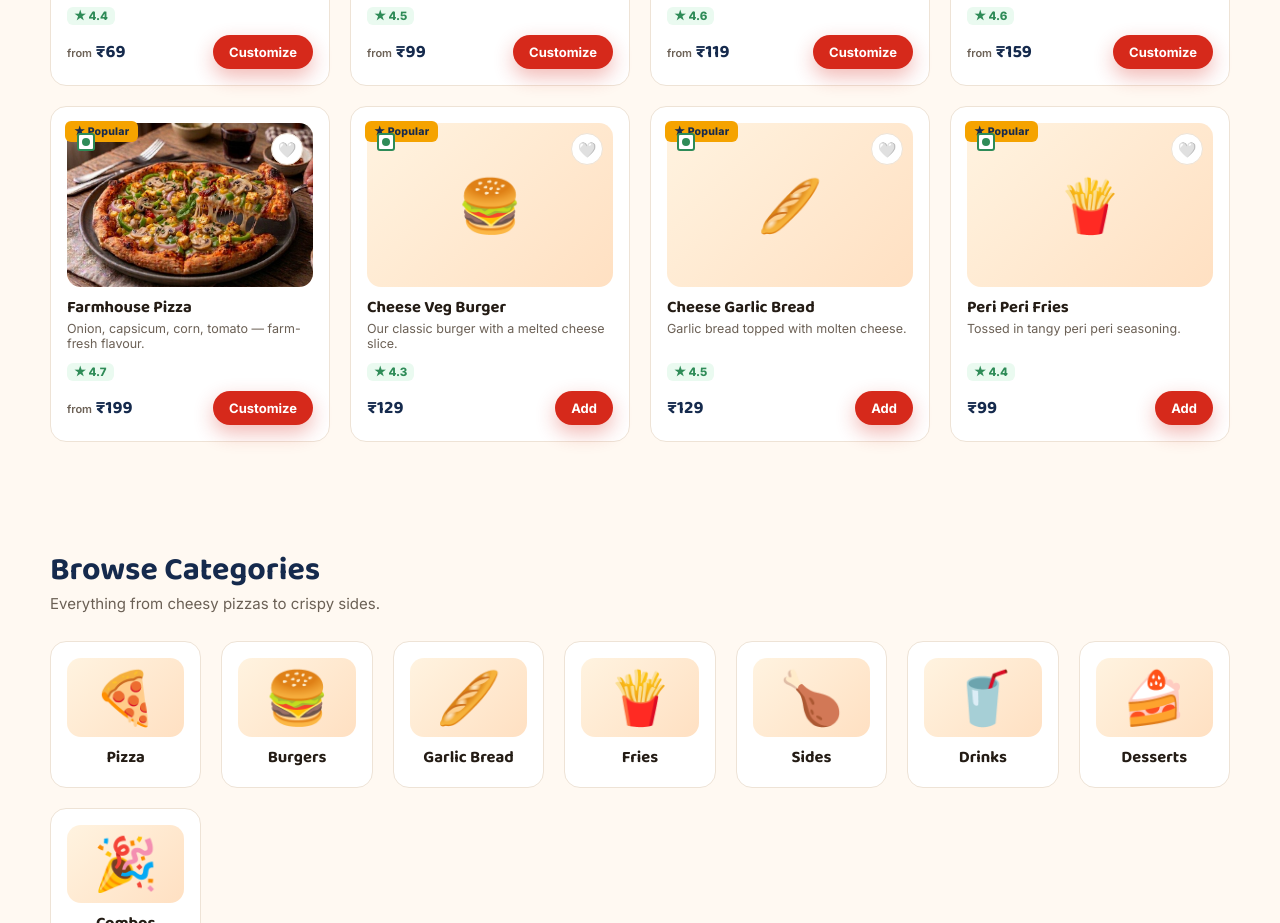
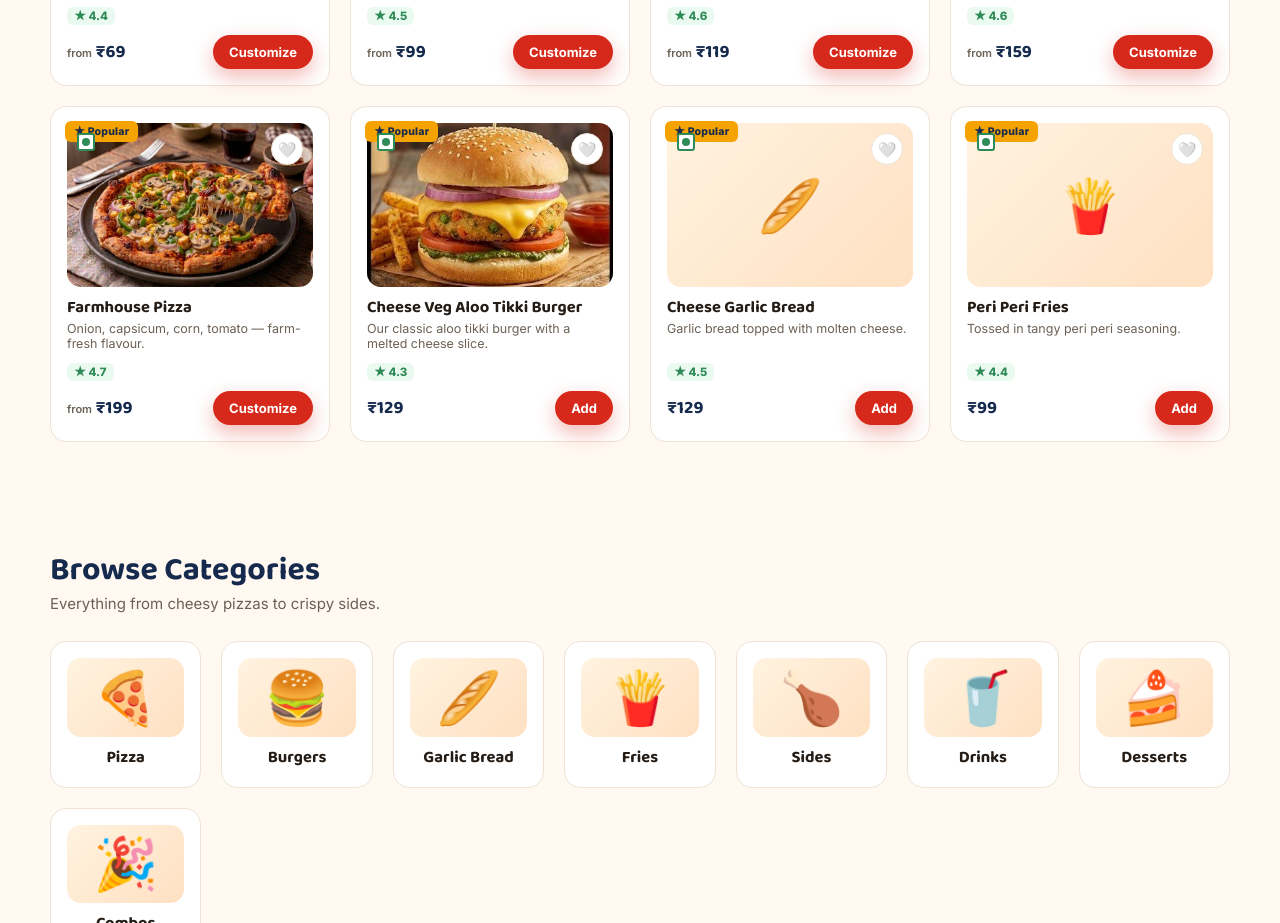
Before and after one commit to n98912936-lab/Bunk-And-Bite-Website, a website: page public/index.html in a window 1280 px wide. Shown: the part 1032-1955 px from the top of the page. Drawn offline with Linux system fonts and the light colour scheme.

Commit message:
Added aloo tikki burger images

```diff
--- a/public/index.html
+++ b/public/index.html
@@ -746,9 +746,9 @@ const DATA = {
     { id:"pz-011", name:"Veg Paradise Pizza", category:"pizza", desc:"A loaded garden of veggies on cheesy base.", veg:true, available:true, featured:false, rating:4.5, emoji:"🍕", img:"images/veg-paradise-pizza.jpg", customizable:true, prices:{ small:159, medium:179, large:199 } },
     { id:"pz-012", name:"Farmhouse Pizza", category:"pizza", desc:"Onion, capsicum, corn, tomato — farm-fresh flavour.", veg:true, available:true, featured:true, rating:4.7, emoji:"🍕", img:"images/farmhouse-pizza.jpg", customizable:true, prices:{ small:199, medium:219, large:249 } },
 
-    { id:"bg-001", name:"Classic Veg Burger", category:"burgers", desc:"Crisp veg patty with fresh lettuce and mayo.", veg:true, available:true, featured:false, rating:4.1, emoji:"🍔", customizable:false, price:99 },
-    { id:"bg-002", name:"Cheese Veg Burger", category:"burgers", desc:"Our classic burger with a melted cheese slice.", veg:true, available:true, featured:true, rating:4.3, emoji:"🍔", customizable:false, price:129 },
-    { id:"bg-003", name:"Paneer Burger", category:"burgers", desc:"Grilled paneer patty, loaded with flavour.", veg:true, available:true, featured:false, rating:4.4, emoji:"🍔", customizable:false, price:149 },
+    { id:"bg-001", name:"Classic Veg Aloo Tikki Burger", category:"burgers", desc:"Crisp aloo tikki patty with fresh lettuce and mayo.", veg:true, available:true, featured:false, rating:4.1, emoji:"🍔", img:"images/classic-veg-aloo-tikki-burger.jpg", customizable:false, price:99 },
+    { id:"bg-002", name:"Cheese Veg Aloo Tikki Burger", category:"burgers", desc:"Our classic aloo tikki burger with a melted cheese slice.", veg:true, available:true, featured:true, rating:4.3, emoji:"🍔", img:"images/cheese-veg-aloo-tikki-burger.jpg", customizable:false, price:129 },
+    { id:"bg-003", name:"Paneer Aloo Tikki Burger", category:"burgers", desc:"Grilled paneer and aloo tikki patty, loaded with flavour.", veg:true, available:true, featured:false, rating:4.4, emoji:"🍔", img:"images/paneer-aloo-tikki-burger.jpg", customizable:false, price:149 },
 
     { id:"gb-001", name:"Classic Garlic Bread", category:"garlic-bread", desc:"Toasted bread brushed with garlic butter.", veg:true, available:true, featured:false, rating:4.2, emoji:"🥖", customizable:false, price:99 },
     { id:"gb-002", name:"Cheese Garlic Bread", category:"garlic-bread", desc:"Garlic bread topped with molten cheese.", veg:true, available:true, featured:true, rating:4.5, emoji:"🥖", customizable:false, price:129 },
```
Also changed, not shown: public/images/cheese-veg-aloo-tikki-burger.jpg (added), public/images/classic-veg-aloo-tikki-burger.jpg (added), public/images/paneer-aloo-tikki-burger.jpg (added).
